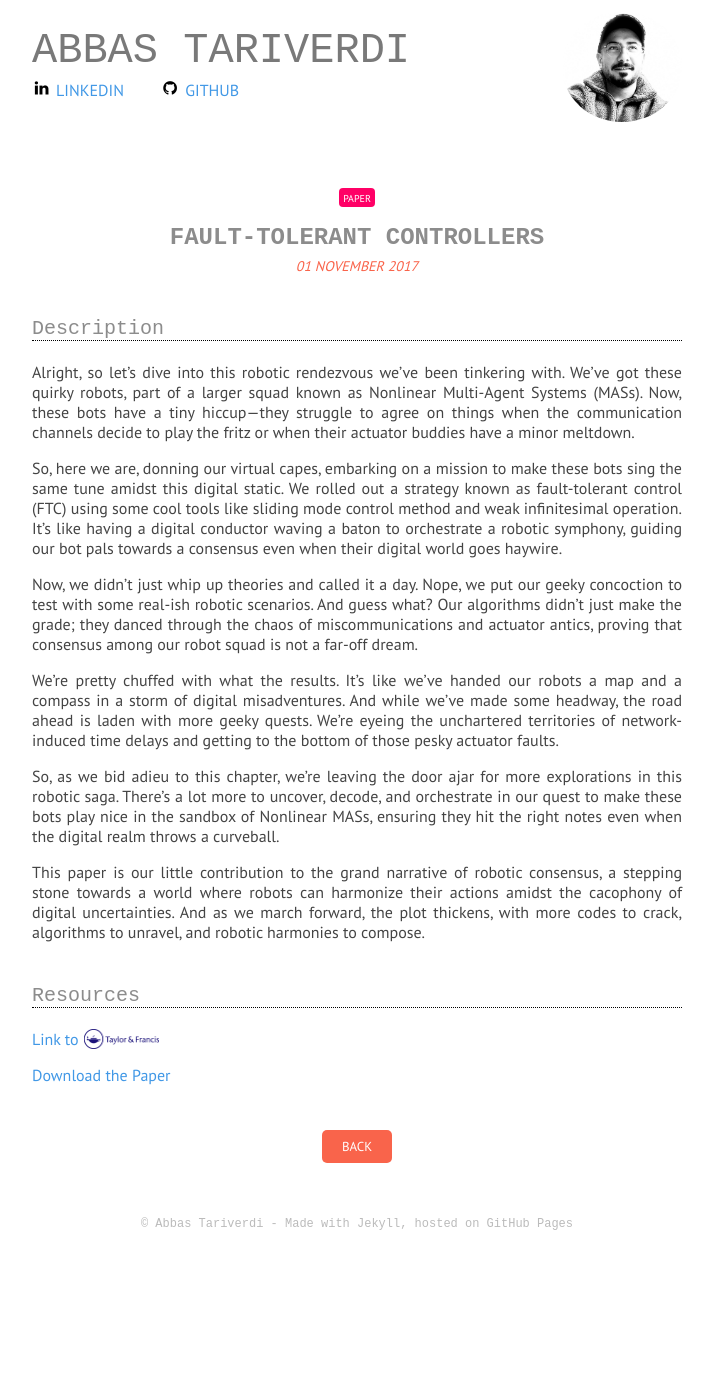
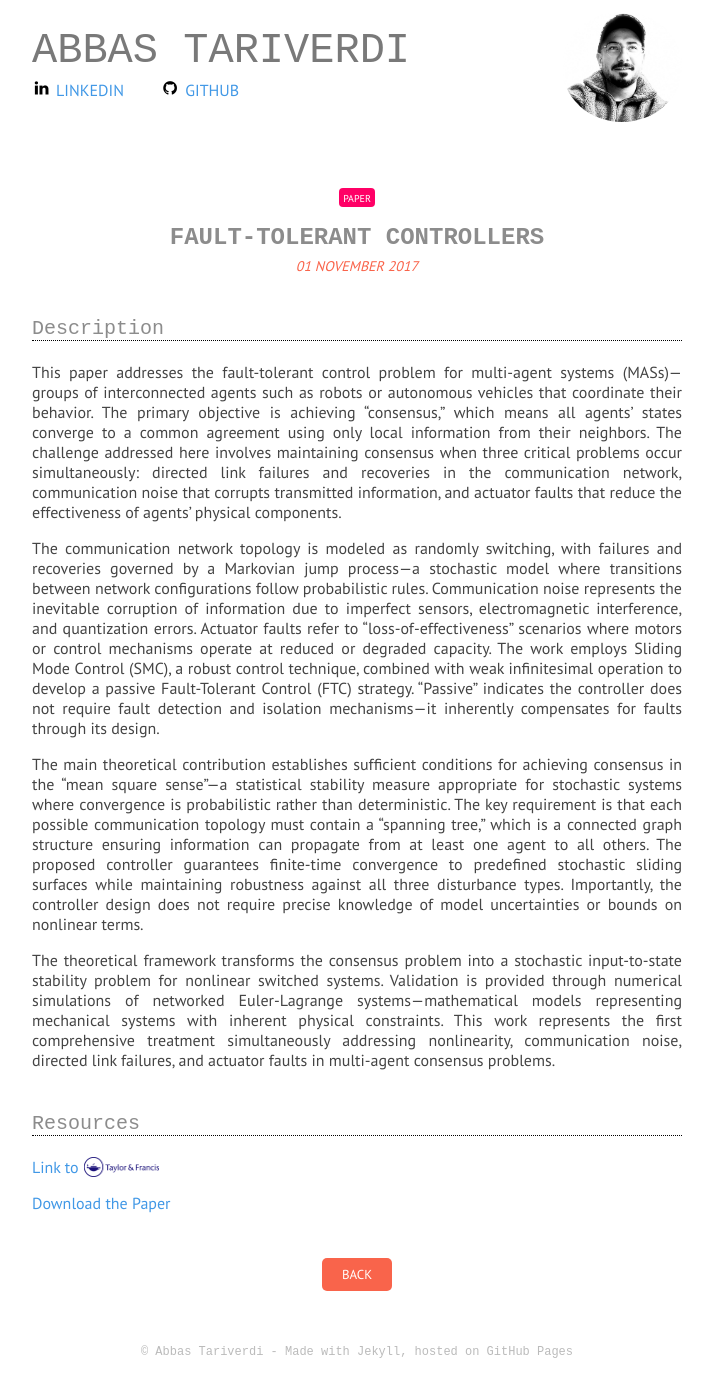
Before and after one commit to abbas-tari/abbas-tari.github.io, a Jekyll site: the page built from _projects/2017-11-01-paper-fault-tolerant-controller.md, in a window 1280 px wide. Shown: the whole page, without its empty margins (283-996 px from the left). Built offline with Jekyll 4.4.1, drawn with Linux system fonts in a browser that asks for light colours; some web fonts are replaced; before the commit the page ends 1255 px from its top, so only the background shows below that.

Commit message:
Revise paper content and update image reference
Updated the image reference and refined the description of the fault-tolerant control problem for multi-agent systems. Enhanced clarity on the theoretical contributions and validation through numerical simulations.

```diff
--- a/_projects/2017-11-01-paper-fault-tolerant-controller.md
+++ b/_projects/2017-11-01-paper-fault-tolerant-controller.md
@@ -1,8 +1,8 @@
 ---
 title: Fault-Tolerant Controllers
 tags: paper
-# image: static/content/ftc/topologies.png
-image: static/content/ftc/cover1.png
+image: static/content/ftc/topologies.png
+# image: static/content/ftc/cover1.png
 shortdesc: (2017) of Nonlinear Multi-Agent Systems with Directed Link Failures, Communication Noise and Actuator Faults
 ---
 
@@ -10,17 +10,13 @@ shortdesc: (2017) of Nonlinear Multi-Agent Systems with Directed Link Failures,
 
 ## Description
 
-Alright, so let's dive into this robotic rendezvous we've been tinkering with. We've got these quirky robots, part of a larger squad known as Nonlinear Multi-Agent Systems (MASs). Now, these bots have a tiny hiccup—they struggle to agree on things when the communication channels decide to play the fritz or when their actuator buddies have a minor meltdown.
+This paper addresses the fault-tolerant control problem for multi-agent systems (MASs)—groups of interconnected agents such as robots or autonomous vehicles that coordinate their behavior. The primary objective is achieving "consensus," which means all agents' states converge to a common agreement using only local information from their neighbors. The challenge addressed here involves maintaining consensus when three critical problems occur simultaneously: directed link failures and recoveries in the communication network, communication noise that corrupts transmitted information, and actuator faults that reduce the effectiveness of agents' physical components.
 
-So, here we are, donning our virtual capes, embarking on a mission to make these bots sing the same tune amidst this digital static. We rolled out a strategy known as fault-tolerant control (FTC) using some cool tools like sliding mode control method and weak infinitesimal operation. It's like having a digital conductor waving a baton to orchestrate a robotic symphony, guiding our bot pals towards a consensus even when their digital world goes haywire.
+The communication network topology is modeled as randomly switching, with failures and recoveries governed by a Markovian jump process—a stochastic model where transitions between network configurations follow probabilistic rules. Communication noise represents the inevitable corruption of information due to imperfect sensors, electromagnetic interference, and quantization errors. Actuator faults refer to "loss-of-effectiveness" scenarios where motors or control mechanisms operate at reduced or degraded capacity. The work employs Sliding Mode Control (SMC), a robust control technique, combined with weak infinitesimal operation to develop a passive Fault-Tolerant Control (FTC) strategy. "Passive" indicates the controller does not require fault detection and isolation mechanisms—it inherently compensates for faults through its design.
 
-Now, we didn't just whip up theories and called it a day. Nope, we put our geeky concoction to test with some real-ish robotic scenarios. And guess what? Our algorithms didn't just make the grade; they danced through the chaos of miscommunications and actuator antics, proving that consensus among our robot squad is not a far-off dream.
+The main theoretical contribution establishes sufficient conditions for achieving consensus in the "mean square sense"—a statistical stability measure appropriate for stochastic systems where convergence is probabilistic rather than deterministic. The key requirement is that each possible communication topology must contain a "spanning tree," which is a connected graph structure ensuring information can propagate from at least one agent to all others. The proposed controller guarantees finite-time convergence to predefined stochastic sliding surfaces while maintaining robustness against all three disturbance types. Importantly, the controller design does not require precise knowledge of model uncertainties or bounds on nonlinear terms.
 
-We’re pretty chuffed with what the results. It’s like we’ve handed our robots a map and a compass in a storm of digital misadventures. And while we’ve made some headway, the road ahead is laden with more geeky quests. We’re eyeing the unchartered territories of network-induced time delays and getting to the bottom of those pesky actuator faults.
-
-So, as we bid adieu to this chapter, we're leaving the door ajar for more explorations in this robotic saga. There's a lot more to uncover, decode, and orchestrate in our quest to make these bots play nice in the sandbox of Nonlinear MASs, ensuring they hit the right notes even when the digital realm throws a curveball.
-
-This paper is our little contribution to the grand narrative of robotic consensus, a stepping stone towards a world where robots can harmonize their actions amidst the cacophony of digital uncertainties. And as we march forward, the plot thickens, with more codes to crack, algorithms to unravel, and robotic harmonies to compose.
+The theoretical framework transforms the consensus problem into a stochastic input-to-state stability problem for nonlinear switched systems. Validation is provided through numerical simulations of networked Euler-Lagrange systems—mathematical models representing mechanical systems with inherent physical constraints. This work represents the first comprehensive treatment simultaneously addressing nonlinearity, communication noise, directed link failures, and actuator faults in multi-agent consensus problems.
 <div>
 
 
```
